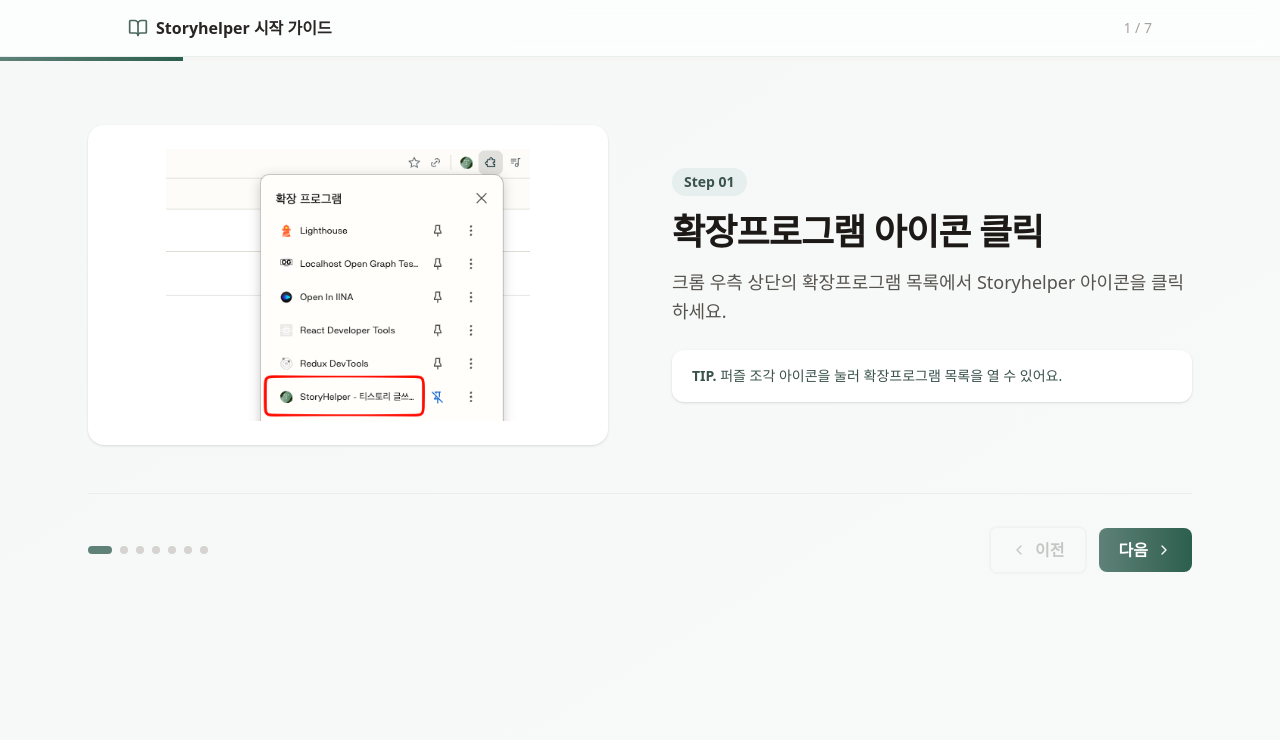
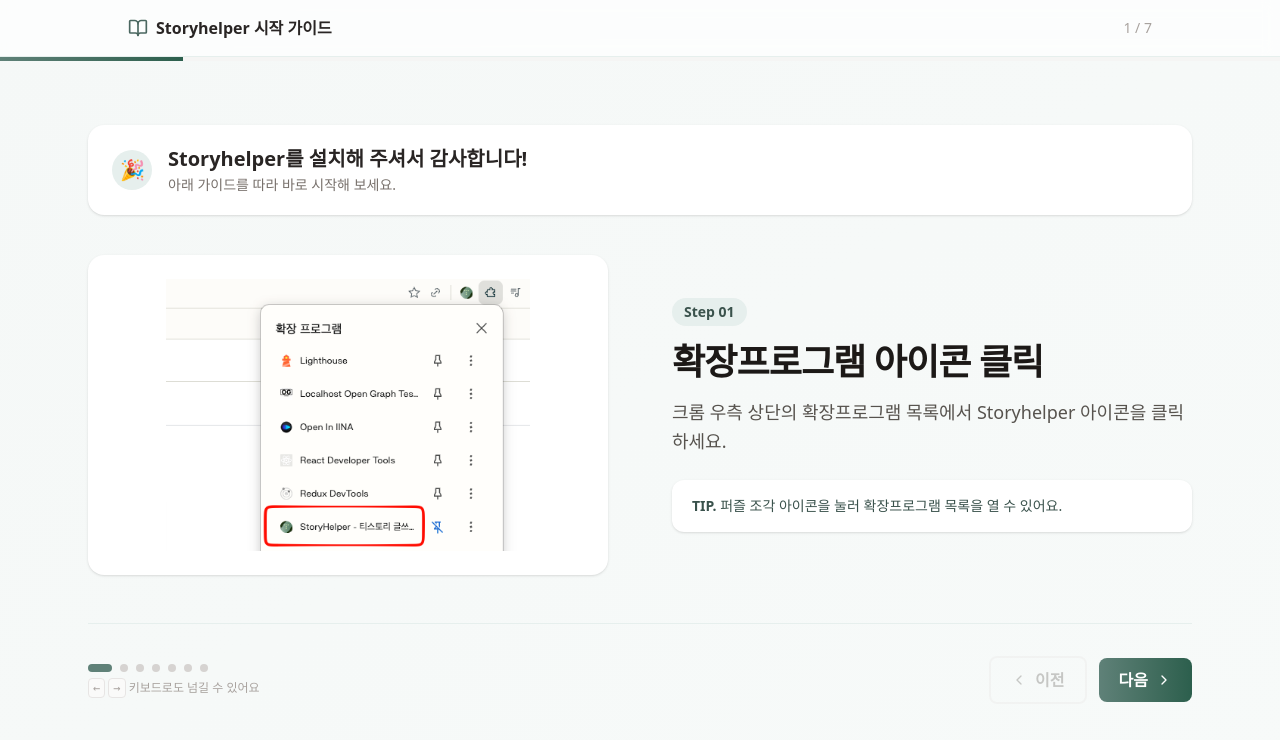
Before and after one commit to ShipFriend0516/storyhelper-web, a Next.js app: page /introduce in a window 1280 px wide. Shown: the top 740 px of the page. Built offline with nearby package versions, Linux system fonts and the light colour scheme.

Commit message:
feat: add thank you banner and keyboard navigation hints on introduce page

```diff
--- a/src/app/introduce/page.tsx
+++ b/src/app/introduce/page.tsx
@@ -162,6 +162,19 @@
 
       {/* Main content */}
       <div className="mx-auto max-w-6xl px-6 py-12 md:py-16">
+        {/* Thank you banner */}
+        <div className="mb-10 rounded-2xl bg-white px-6 py-5 shadow-sm flex items-center gap-4">
+          <div className="flex h-10 w-10 shrink-0 items-center justify-center rounded-full bg-sage-100 text-xl">
+            🎉
+          </div>
+          <div>
+            <p className="text-xl font-semibold text-gray-800">
+              Storyhelper를 설치해 주셔서 감사합니다!
+            </p>
+            <p className="mt-0.5 text-sm text-gray-500">아래 가이드를 따라 바로 시작해 보세요.</p>
+          </div>
+        </div>
+
         <div className="grid grid-cols-1 gap-10 md:grid-cols-2 md:items-center md:gap-16">
           {/* Image */}
           <div className="flex flex-col gap-0">
@@ -243,7 +256,8 @@
 
         {/* Navigation */}
         <div className="mt-12 flex items-center justify-between border-t border-sage-100 pt-8">
-          {/* Dot indicators */}
+          {/* Dot indicators + keyboard hint */}
+          <div className="flex flex-col gap-2">
             <div className="flex items-center gap-2">
               {steps.map((_, i) => (
                 <button
@@ -255,6 +269,12 @@
                   }`}
                 />
               ))}
+            </div>
+            <p className="text-xs text-gray-400">
+              <kbd className="rounded border border-gray-200 bg-gray-50 px-1 py-0.5 font-mono text-xs">←</kbd>
+              {" "}<kbd className="rounded border border-gray-200 bg-gray-50 px-1 py-0.5 font-mono text-xs">→</kbd>
+              {" "}키보드로도 넘길 수 있어요
+            </p>
           </div>
 
           {/* Buttons */}
--- a/src/app/layout.tsx
+++ b/src/app/layout.tsx
@@ -3,13 +3,25 @@
 import StructuredData from "@/components/StructuredData";
 
 export const metadata: Metadata = {
-  metadataBase: new URL('https://storyhelper.shipfriend.dev'),
+  metadataBase: new URL("https://storyhelper.shipfriend.dev"),
   title: {
     default: "StoryHelper - 최고의 티스토리 생산성 확장프로그램",
-    template: "%s | StoryHelper"
+    template: "%s | StoryHelper",
   },
-  description: "SEO 최적화부터 글자 수 카운팅까지, StoryHelper로 티스토리 블로그 생산성을 10배 향상시키세요. 200+ 활성 사용자, 5.0/5.0 평점의 무료 Chrome 확장프로그램",
-  keywords: ["티스토리", "확장프로그램", "SEO", "블로그", "생산성", "티스토리 도구", "글자수 세기", "이미지 최적화", "Chrome 확장", "블로그 도구"],
+  description:
+    "SEO 최적화부터 글자 수 카운팅까지, StoryHelper로 티스토리 블로그 생산성을 10배 향상시키세요. 200+ 활성 사용자, 5.0/5.0 평점의 무료 Chrome 확장프로그램",
+  keywords: [
+    "티스토리",
+    "확장프로그램",
+    "SEO",
+    "블로그",
+    "생산성",
+    "티스토리 도구",
+    "글자수 세기",
+    "이미지 최적화",
+    "Chrome 확장",
+    "블로그 도구",
+  ],
   authors: [{ name: "shipfriend.dev", url: "https://shipfriend.dev" }],
   creator: "shipfriend.dev",
   publisher: "shipfriend.dev",
@@ -21,7 +33,8 @@
     url: "https://storyhelper.shipfriend.dev",
     siteName: "StoryHelper",
     title: "StoryHelper - 최고의 티스토리 생산성 확장프로그램",
-    description: "SEO 최적화부터 글자 수 카운팅까지, 티스토리 블로그 생산성을 10배 향상시키세요. 200+ 활성 사용자, 5.0/5.0 평점",
+    description:
+      "SEO 최적화부터 글자 수 카운팅까지, 티스토리 블로그 생산성을 10배 향상시키세요. 200+ 활성 사용자, 5.0/5.0 평점",
     images: [
       {
         url: "/opengraph-image.png",
@@ -44,9 +57,9 @@
     googleBot: {
       index: true,
       follow: true,
-      'max-video-preview': -1,
-      'max-image-preview': 'large',
-      'max-snippet': -1,
+      "max-video-preview": -1,
+      "max-image-preview": "large",
+      "max-snippet": -1,
     },
   },
   verification: {
@@ -67,7 +80,7 @@
       <head>
         <StructuredData />
       </head>
-      <body className="antialiased">
+      <body className="antialiased" ez-attribute="body">
         {children}
       </body>
     </html>
```
Lines whose indentation alone changed are shown as unchanged.
